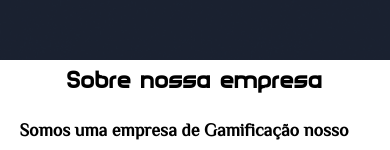
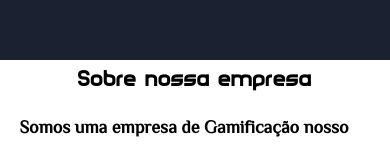
Before and after one commit to Jhenyfer11/HelpGame, a plain HTML site: page index.html in a window 390 px wide. Shown: the part 784-934 px from the top of the page. Drawn offline with Linux system fonts and the light colour scheme.

Commit message:
feat: tamanho tirulo h2 520px atualizado

```diff
--- a/style.css
+++ b/style.css
@@ -759,6 +759,10 @@ footer .container-grid {
 }
 
 @media screen and (max-width: 560px) {
+    h2{
+        font-size: 22px;
+    }
+
     .conteudo-banner p {
         font-size: 18px;
     }
```
